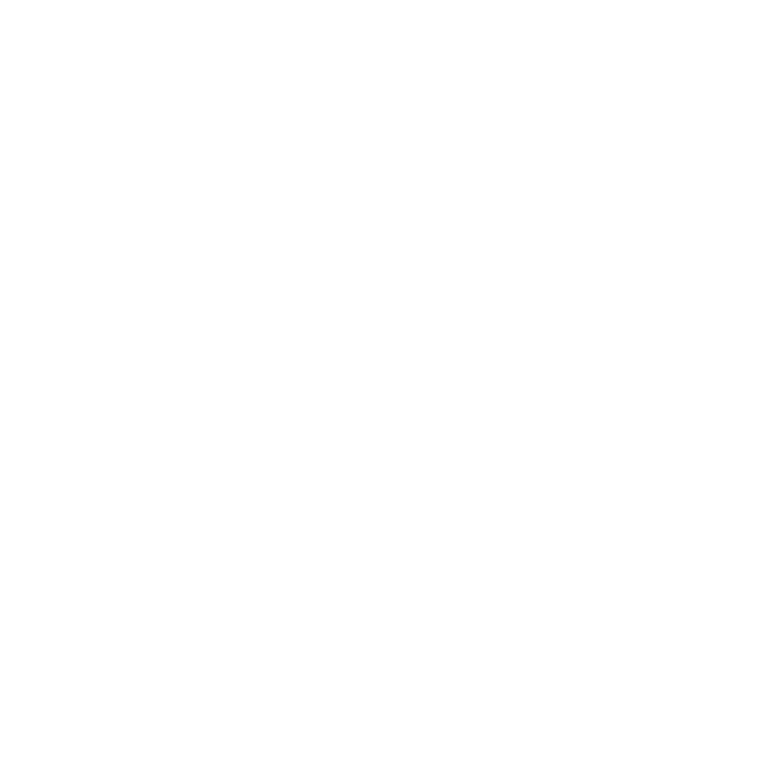
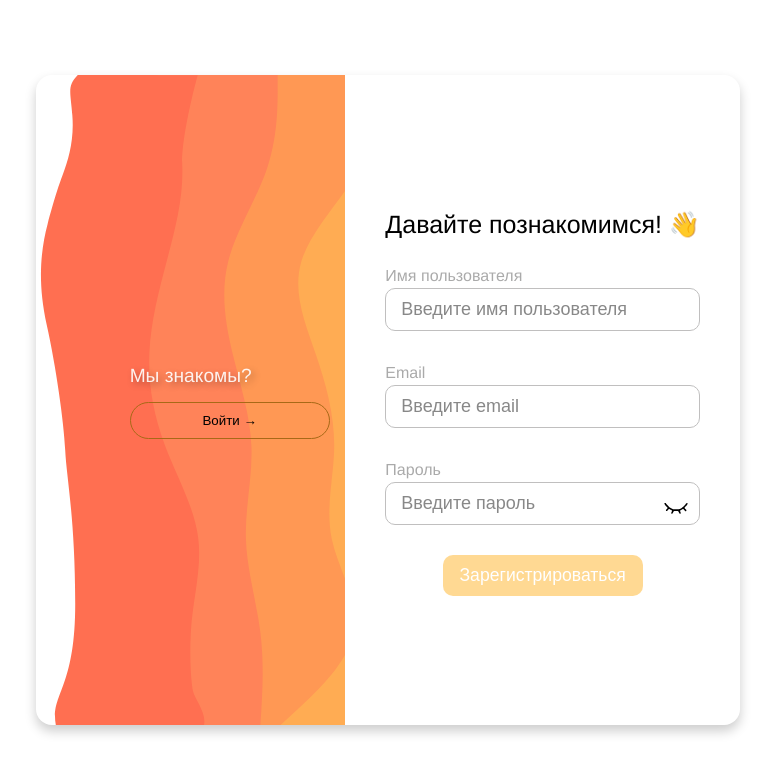
Before and after one commit to Rimriru/talking-pulse, a Vue app: page /register in a window 1280 px wide. Shown: the top 774 px of the page, without its empty margins (252-1027 px from the left). Built offline with nearby package versions, Linux system fonts and the light colour scheme.

Commit message:
style: add registry component and transition

```diff
--- a/src/App.vue
+++ b/src/App.vue
@@ -3,13 +3,21 @@
 </script>
 
 <template>
-  <RouterView></RouterView>
-  <!--<div class="background">
-  </div>-->
+  <RouterView v-slot="{ Component, route }">
+    <Transition name="fade" mode="out-in">
+      <component :is="Component" :key="route.path" />
+    </Transition>
+  </RouterView>
 </template>
 
-<style>
-.background {
-  display: flex;
+<style lang="scss">
+.fade-enter-from,
+.fade-leave-to {
+  opacity: 0;
+}
+
+.fade-enter-active,
+.fade-leave-active {
+  transition: opacity 0.5s ease-out;
 }
 </style>
--- a/src/assets/styles/base.css
+++ b/src/assets/styles/base.css
@@ -9,7 +9,6 @@
 }
 
 body {
-  /* background-color: rgb(249, 235, 192); */
   transition:
     color 0.5s,
     background-color 0.5s;
--- /dev/null
+++ b/src/assets/styles/components/LoginRegistryBg/loginRegistryBg.scss
@@ -0,0 +1,39 @@
+.login-registry-bg {
+  background-image: url('../../../images/waves.svg');
+  width: 100%;
+  background-size: cover;
+  background-repeat: no-repeat;
+  display: flex;
+
+  .to-login-or-registry {
+    margin: auto;
+    color: rgba(255, 255, 255, 0.9);
+    text-align: center;
+
+    p {
+      text-shadow: 3px 3px 7px rgba(0, 0, 0, 0.3);
+      font-size: 1.2rem;
+      margin-bottom: 10px;
+    }
+
+    button {
+      color: #000000;
+      border: #a86917 1px solid;
+      border-radius: 20px;
+      padding-block: 10px;
+      width: clamp(200px, 5vw, 65%);
+      transition: all 0.3s ease-in-out;
+
+      &:hover {
+        opacity: 0.6;
+        border: #f53333 1px solid;
+      }
+    }
+  }
+}
+
+@media screen and (max-width: 1210px) {
+  .login-registry-bg {
+    display: none;
+  }
+}
--- a/src/assets/styles/components/LoginRegistryForm/form.scss
+++ b/src/assets/styles/components/LoginRegistryForm/form.scss
@@ -1,12 +1,11 @@
 .form {
-  padding: 6rem 15px 15px;
   background-color: #fff;
   max-width: 400px;
-  margin-inline: auto;
+  margin: auto;
 
   .form-inner {
     display: block;
-    padding: 50px 25px;
+    padding-inline: 40px;
 
     .greeting {
       font-size: clamp(1rem, 4vw, 25px);
@@ -60,8 +59,8 @@
 
     button[type='submit'] {
       display: block;
-      width: clamp(200px, 5vw, 65%);
-      padding: 10px 15px;
+      width: clamp(200px, 8vw, 70%);
+      padding-block: 10px;
       background-color: #ffc04c;
       border-radius: 10px;
       margin-inline: auto;
--- /dev/null
+++ b/src/assets/styles/mixins.scss
@@ -0,0 +1,9 @@
+@mixin login-registry-block() {
+  display: flex;
+  margin: auto;
+  width: clamp(288px, 55vw, 70%);
+  height: 650px;
+  border-radius: 16px;
+  box-shadow: 0px 6px 12px rgba(0, 0, 0, 0.2);
+  overflow: hidden;
+}
--- /dev/null
+++ b/src/components/LoginRegistryBg.vue
@@ -0,0 +1,27 @@
+<template>
+  <div class="login-registry-bg">
+    <div class="to-login-or-registry">
+      <p>
+        <slot />
+      </p>
+      <button
+        type="button"
+        @click="props.isPlacedInLogin ? router.push('/register') : router.push('/login')"
+      >
+        {{ props.isPlacedInLogin ? 'Зарегистрироваться &rarr;' : 'Войти &rarr;' }}
+      </button>
+    </div>
+  </div>
+</template>
+
+<script setup lang="ts">
+import { useRouter } from 'vue-router';
+const router = useRouter();
+const props = defineProps<{
+  isPlacedInLogin: boolean;
+}>();
+</script>
+
+<style lang="scss">
+@import url(../assets/styles/components/LoginRegistryBg/loginRegistryBg.scss);
+</style>
--- a/src/components/LoginRegistryForm.vue
+++ b/src/components/LoginRegistryForm.vue
@@ -1,12 +1,22 @@
 <template>
   <form class="form" @submit.prevent="emit('submit')" autocomplete="off" novalidate>
     <div class="form-inner">
-      <h1 class="greeting">Рады видеть вас вновь!&nbsp;👋</h1>
+      <h1 class="greeting">
+        {{
+          $props.isPlacedInLogin ? 'Рады видеть вас вновь!&nbsp;' : 'Давайте познакомимся!&nbsp;'
+        }}👋
+      </h1>
       <slot></slot>
-      <button type="submit" :disabled="isSubmitButtonDisabled">Войти</button>
+      <button type="submit" :disabled="isSubmitButtonDisabled">
+        {{ $props.isPlacedInLogin ? 'Войти' : 'Зарегистрироваться' }}
+      </button>
       <p class="form__text" v-if="isNarrowMonitor">
-        Вы у нас в первый раз?
-        <a class="form__link" @click="router.push('/register')">Зарегистрироваться</a>
+        {{ $props.isPlacedInLogin ? 'Ещё нет аккаунта?' : 'Уже есть аккаунт?' }}
+        <a
+          class="form__link"
+          @click="$props.isPlacedInLogin ? router.push('/register') : router.push('/login')"
+          >{{ $props.isPlacedInLogin ? 'Зарегистрироваться' : 'Войти' }}</a
+        >
       </p>
     </div>
   </form>
@@ -16,7 +26,10 @@
 import { computed } from 'vue';
 import { useRouter } from 'vue-router';
 import useWindowResize from '@/composables/useWindowResize';
-defineProps(['isSubmitButtonDisabled']);
+defineProps<{
+  isSubmitButtonDisabled: boolean;
+  isPlacedInLogin: boolean;
+}>();
 
 const emit = defineEmits(['submit']);
 
--- /dev/null
+++ b/src/components/TextInput.vue
@@ -0,0 +1,31 @@
+<template>
+  <label :for="$props.inputId">
+    {{ $props.labelText }}
+    <input
+      :id="$props.inputId"
+      :type="$props.type"
+      v-model="username"
+      @change="emit('update:username', username)"
+      :placeholder="$props.placeholder"
+      required
+      autocomplete="off"
+    />
+    <slot></slot>
+  </label>
+</template>
+
+<script setup lang="ts">
+import { ref } from 'vue';
+const username = ref('');
+
+defineProps<{
+  inputId: string;
+  labelText: string;
+  placeholder: string;
+  type: string;
+}>();
+
+const emit = defineEmits(['update:username']);
+</script>
+
+<style lang="scss"></style>
--- /dev/null
+++ b/src/utils/constants.js
@@ -0,0 +1,5 @@
+const NAME_REG_EXP = /[A-Za-z]{2,}/;
+const EMAIL_REG_EXP = '';
+const PASSWORD_REG_EXP = /^(?=.*[A-Za-z])(?=.*\d)(?=.*[@$!%*#?&])[A-Za-z\d@$!%*#?&]{8,}$/;
+
+export { NAME_REG_EXP, EMAIL_REG_EXP, PASSWORD_REG_EXP };
--- a/src/views/LoginView.vue
+++ b/src/views/LoginView.vue
@@ -3,7 +3,10 @@
 import { useUserStore } from '@/stores/userStore';
 import { useRouter } from 'vue-router';
 import LoginRegistryForm from '@/components/LoginRegistryForm.vue';
+import TextInput from '@/components/TextInput.vue';
 import InputEye from '@/components/InputEye.vue';
+import LoginRegistryBg from '@/components/LoginRegistryBg.vue';
+import * as regExp from '@/utils/constants';
 
 const username = ref('');
 const password = ref('');
@@ -17,12 +20,8 @@
   router.push('/messages');
 };
 const handleEyeClick = () => (isEyeOpened.value = !isEyeOpened.value);
-const handleUserNameInputValidation = computed(() => {
-  return /[A-Za-z]{2,}/.test(username.value);
-});
-const handlePasswordInputValidation = computed(() =>
-  /^(?=.*[A-Za-z])(?=.*\d)(?=.*[@$!%*#?&])[A-Za-z\d@$!%*#?&]{8,}$/.test(password.value)
-);
+const handleUserNameInputValidation = computed(() => regExp.NAME_REG_EXP.test(username.value));
+const handlePasswordInputValidation = computed(() => regExp.PASSWORD_REG_EXP.test(password.value));
 const isSubmitButtonDisabled = computed(() =>
   handleUserNameInputValidation.value && handlePasswordInputValidation.value ? false : true
 );
@@ -33,92 +32,33 @@
     <LoginRegistryForm
       @submit="handleLoginFormSubmit"
       :is-submit-button-disabled="isSubmitButtonDisabled"
+      :is-placed-in-login="true"
     >
-      <label for="username">
-        Имя пользователя
-        <input
-          id="username"
-          type="text"
-          v-model="username"
-          placeholder="Введите имя пользователя"
-          required
-        />
-      </label>
-      <label for="password">
-        Пароль
-        <input
-          id="password"
-          :type="isEyeOpened ? 'text' : 'password'"
-          class="password"
-          v-model="password"
-          placeholder="Введите пароль"
-          required
-        />
+      <TextInput
+        :input-id="'email'"
+        :label-text="'Email'"
+        :placeholder="'Введите email'"
+        :type="'email'"
+      />
+      <TextInput
+        :input-id="'password'"
+        :label-text="'Пароль'"
+        :placeholder="'Введите пароль'"
+        :type="isEyeOpened ? 'text' : 'password'"
+      >
         <InputEye :is-eye-opened="isEyeOpened" @click="handleEyeClick" />
-      </label>
+      </TextInput>
     </LoginRegistryForm>
-    <div class="login-bg">
-      <div class="login-to-registry">
-        <p>Вы у нас в первый раз?</p>
-        <button type="button" @click="router.push('/register')">Зарегистрироваться &rarr;</button>
-      </div>
-    </div>
+    <LoginRegistryBg :is-placed-in-login="true"> Вы у нас в первый раз? </LoginRegistryBg>
   </main>
 </template>
 <style lang="scss">
+@use '@/assets/styles/mixins.scss' as *;
 .login {
-  display: flex;
-  margin: auto;
-  width: clamp(288px, 60vw, 80%);
-  height: 650px;
-  border-radius: 16px;
-  box-shadow: 0px 6px 12px rgba(0, 0, 0, 0.2);
-  overflow: hidden;
-
-  .login-bg {
-    background-image: url('../assets/images/waves.svg');
-    width: 100%;
-    background-size: cover;
-    background-repeat: no-repeat;
-    display: flex;
-
-    .login-to-registry {
-      margin: auto;
-      color: rgba(255, 255, 255, 0.9);
-      text-align: center;
-
-      p {
-        text-shadow: 3px 3px 7px rgba(0, 0, 0, 0.3);
-        font-size: 1.2rem;
-        margin-bottom: 10px;
-      }
-
-      button {
-        color: #000000;
-        border: #a86917 1px solid;
-        border-radius: 20px;
-        padding-block: 10px;
-        width: clamp(200px, 5vw, 65%);
-        transition: all 0.3s ease-in-out;
-
-        &:hover {
-          opacity: 0.6;
-          border: #f53333 1px solid;
-        }
-      }
-    }
-  }
+  @include login-registry-block;
 }
 
-@media screen and (max-width: 1210px) {
-  .login {
-    .login-bg {
-      display: none;
-    }
-  }
-}
-
-@media screen and (max-width: 630px) {
+@media screen and (max-width: 730px) {
   .login {
     margin-inline: 80px;
     width: calc(100% - 80px * 2);
--- a/src/views/RegistryView.vue
+++ b/src/views/RegistryView.vue
@@ -1,7 +1,46 @@
-<script setup lang="ts"></script>
+<script setup lang="ts">
+import { ref } from 'vue';
+import LoginRegistryBg from '@/components/LoginRegistryBg.vue';
+import LoginRegistryForm from '@/components/LoginRegistryForm.vue';
+import TextInput from '@/components/TextInput.vue';
+import InputEye from '@/components/InputEye.vue';
+
+const isEyeOpened = ref(false);
+
+const handleEyeClick = () => (isEyeOpened.value = !isEyeOpened.value);
+</script>
 
 <template>
-  <div class="registry"></div>
+  <main class="registry">
+    <LoginRegistryBg :is-placed-in-login="false"> Мы знакомы? </LoginRegistryBg>
+    <LoginRegistryForm :is-submit-button-disabled="true" :is-placed-in-login="false">
+      <TextInput
+        :input-id="'username'"
+        :label-text="'Имя пользователя'"
+        :placeholder="'Введите имя пользователя'"
+        :type="'text'"
+      />
+      <TextInput
+        :input-id="'email'"
+        :label-text="'Email'"
+        :placeholder="'Введите email'"
+        :type="'email'"
+      />
+      <TextInput
+        :input-id="'password'"
+        :label-text="'Пароль'"
+        :placeholder="'Введите пароль'"
+        :type="isEyeOpened ? 'text' : 'password'"
+      >
+        <InputEye :is-eye-opened="isEyeOpened" @click="handleEyeClick" />
+      </TextInput>
+    </LoginRegistryForm>
+  </main>
 </template>
 
-<style lang="scss"></style>
+<style lang="scss">
+@use '@/assets/styles/mixins.scss' as *;
+.registry {
+  @include login-registry-block;
+}
+</style>
--- a/tsconfig.app.json
+++ b/tsconfig.app.json
@@ -5,6 +5,7 @@
   "compilerOptions": {
     "composite": true,
     "baseUrl": ".",
+    "allowJs": true,
     "paths": {
       "@/*": ["./src/*"]
     }
```
